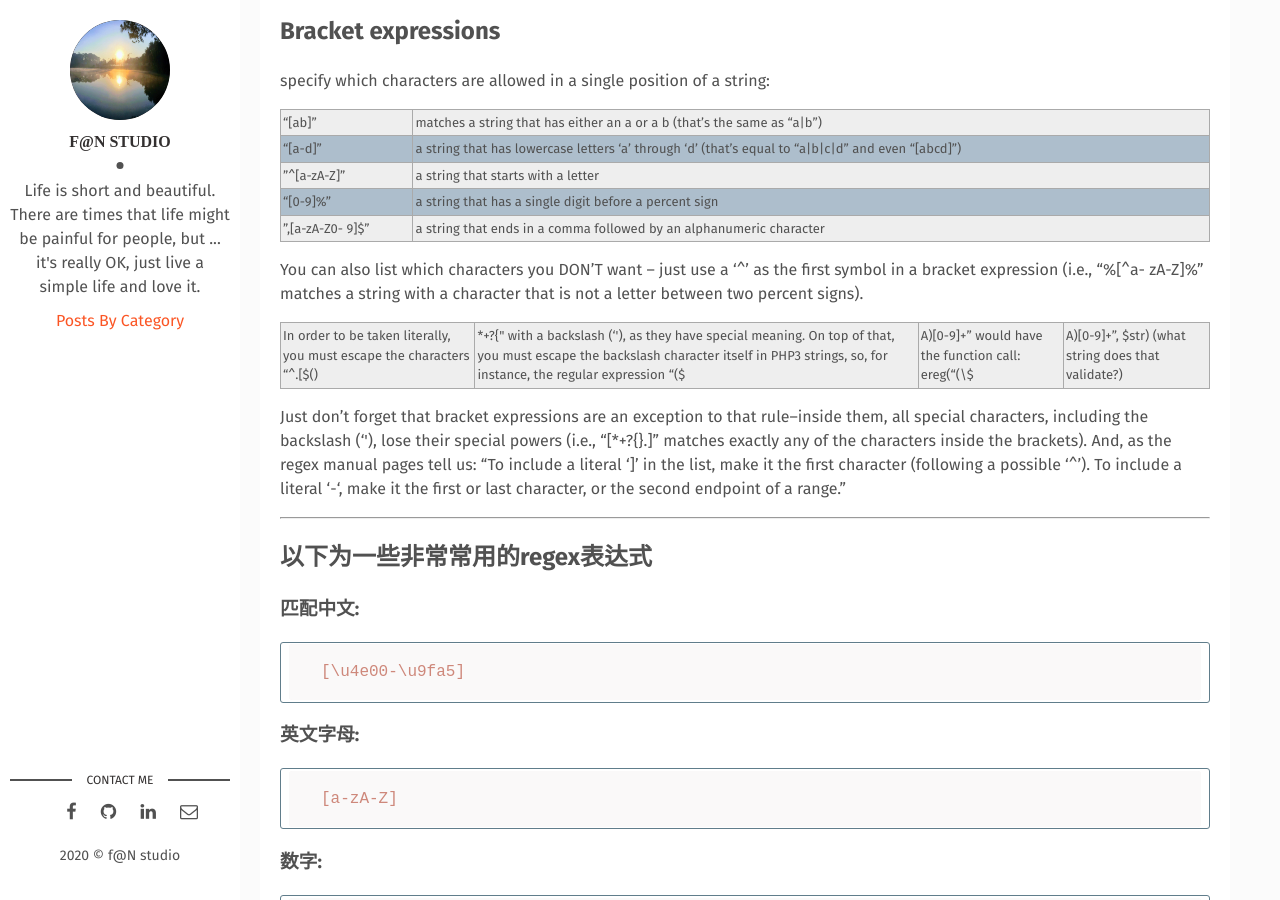
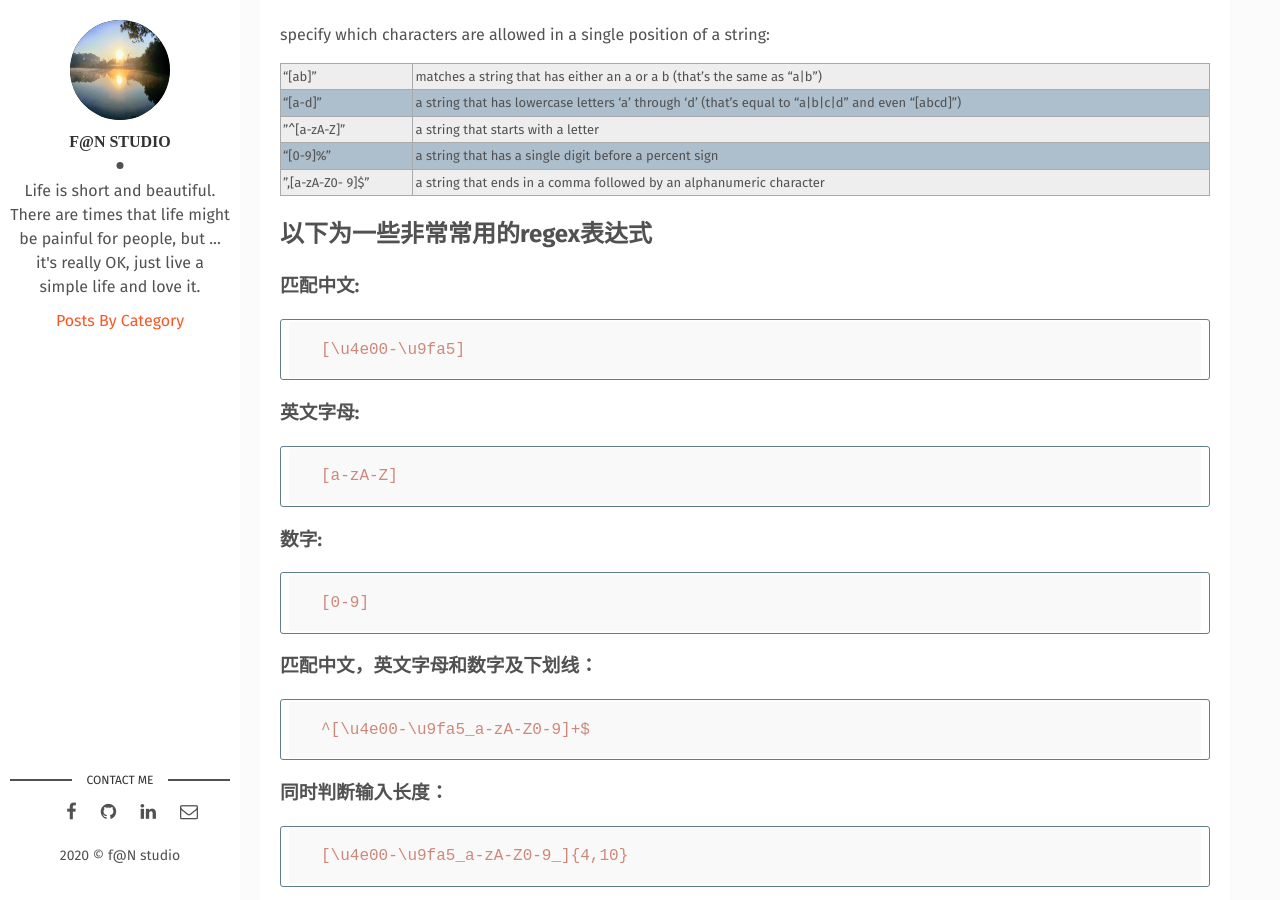
Before and after one commit to wowfrank/wowfrank.github.io, a Jekyll site: the page built from _posts/2020-11-05-frequently-used-regex-you-may-need.md, in a window 1280 px wide and 900 px high, scrolled down 1598 px. Built offline with Jekyll 4.4.1, drawn with Linux system fonts in a browser that asks for light colours; some of the changed text lies outside the part shown.

Commit message:
Update 2020-11-05-frequently-used-regex-you-may-need.md

```diff
--- a/_posts/2020-11-05-frequently-used-regex-you-may-need.md
+++ b/_posts/2020-11-05-frequently-used-regex-you-may-need.md
@@ -30,8 +30,7 @@ In addition, the symbols '\*', '+', and '?', denote the number of times a charac
 | "ab*"      | matches a string that has an a followed by zero or more b's ("ac", "abc", "abbc", etc ) |
 | "ab+"  |  same, but there's at least one b ("abc", "abbc", etc., but not "ac")   |
 |  "ab?" |  there might be a single b or not ("ac", "abc" but not "abbc").  |
-| "a?b+$"  |  a possible 'a' followed by one or more 'b's at the end of the string:
-Matches any string ending with "ab", "abb", "abbb" etc. or "b", "bb" etc. but not "aab", "aabb" etc  |
+| "a?b+$"  |  a possible 'a' followed by one or more 'b's at the end of the string: Matches any string ending with "ab", "abb", "abbb" etc. or "b", "bb" etc. but not "aab", "aabb" etc  |
 
 ## Braces { }
 
@@ -78,13 +77,6 @@ specify which characters are allowed in a single position of a string:
 | "[0-9]%" |  a string that has a single digit before a percent sign  |
 | ",[a-zA-Z0- 9]$" |  a string that ends in a comma followed by an alphanumeric character  |
 
-You can also list which characters you DON'T want -- just use a '^' as the first symbol in a bracket expression (i.e., "%[^a- zA-Z]%" matches a string with a character that is not a letter between two percent signs).
-
-In order to be taken literally, you must escape the characters "^.[$()|*+?{\" with a backslash ('\'), as they have special meaning. On top of that, you must escape the backslash character itself in PHP3 strings, so, for instance, the regular expression "(\$|A)[0-9]+" would have the function call: ereg("(\\$|A)[0-9]+", $str) (what string does that validate?)
-
-Just don't forget that bracket expressions are an exception to that rule--inside them, all special characters, including the backslash ('\'), lose their special powers (i.e., "[*\+?{}.]" matches exactly any of the characters inside the brackets). And, as the regex manual pages tell us: "To include a literal ']' in the list, make it the first character (following a possible '^'). To include a literal '-', make it the first or last character, or the second endpoint of a range."
-
----
 
 ## 以下为一些非常常用的regex表达式
 
```
